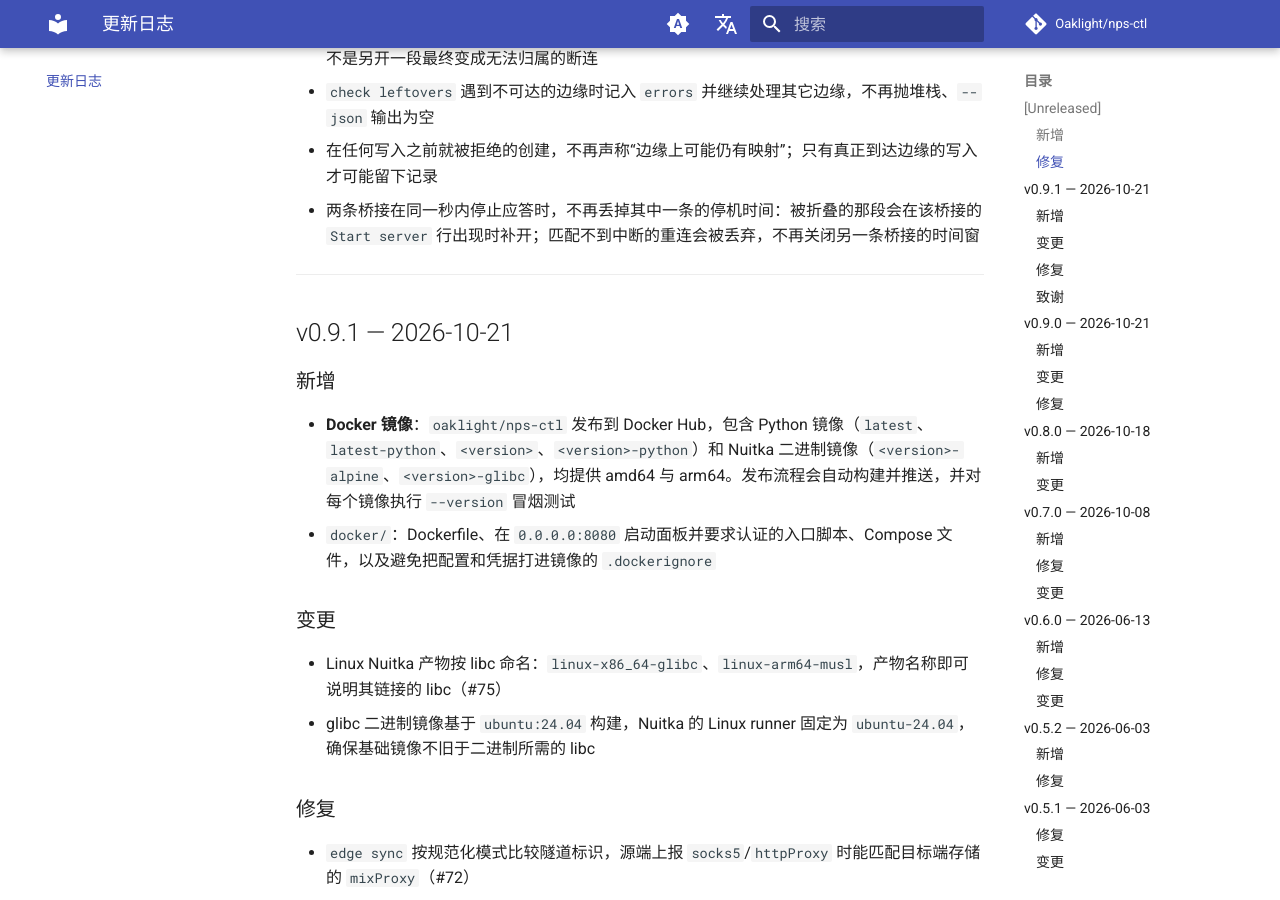
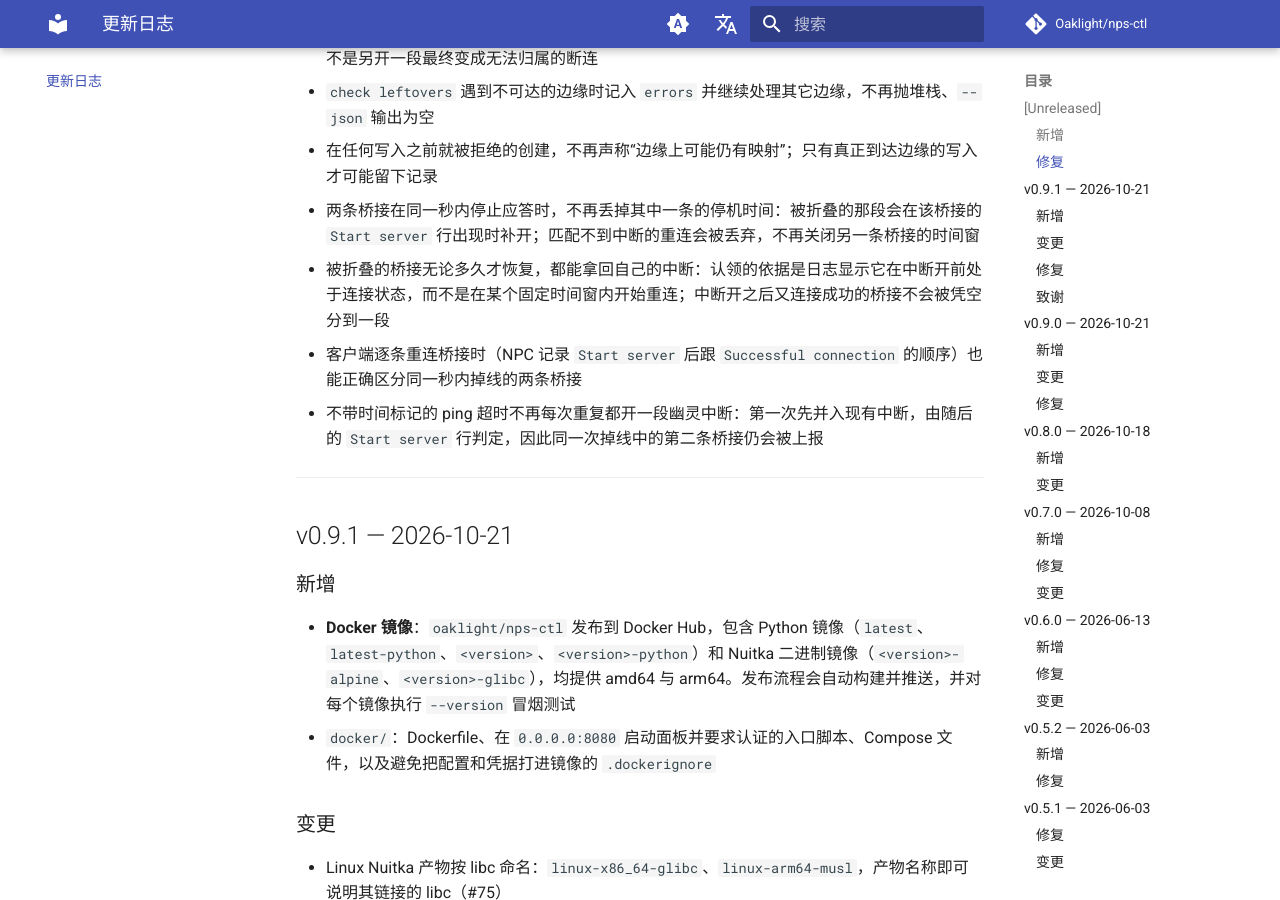
Before and after one commit to Oaklight/nps-ctl, an MkDocs documentation site: the page built from docs/changelog.md, in a window 1280 px wide and 900 px high, scrolled down 1058 px. Built offline with MkDocs 1.6.1 and Material for MkDocs 9.7.7, drawn with Linux system fonts in a browser that asks for light colours; comment, search, counter and statistics services are not loaded.

```diff
--- a/docs/changelog.md
+++ b/docs/changelog.md
@@ -29,6 +29,9 @@ nps-ctl 的所有重要变更均记录于此。本项目遵循 [Keep a Changelog
 - `check leftovers` 遇到不可达的边缘时记入 `errors` 并继续处理其它边缘，不再抛堆栈、`--json` 输出为空
 - 在任何写入之前就被拒绝的创建，不再声称“边缘上可能仍有映射”；只有真正到达边缘的写入才可能留下记录
 - 两条桥接在同一秒内停止应答时，不再丢掉其中一条的停机时间：被折叠的那段会在该桥接的 `Start server` 行出现时补开；匹配不到中断的重连会被丢弃，不再关闭另一条桥接的时间窗
+- 被折叠的桥接无论多久才恢复，都能拿回自己的中断：认领的依据是日志显示它在中断开前处于连接状态，而不是在某个固定时间窗内开始重连；中断开之后又连接成功的桥接不会被凭空分到一段
+- 客户端逐条重连桥接时（NPC 记录 `Start server` 后跟 `Successful connection` 的顺序）也能正确区分同一秒内掉线的两条桥接
+- 不带时间标记的 ping 超时不再每次重复都开一段幽灵中断：第一次先并入现有中断，由随后的 `Start server` 行判定，因此同一次掉线中的第二条桥接仍会被上报
 
 ---
 
```
Also changed, not shown: docs/guides/checks.md (+1 -1 lines).
